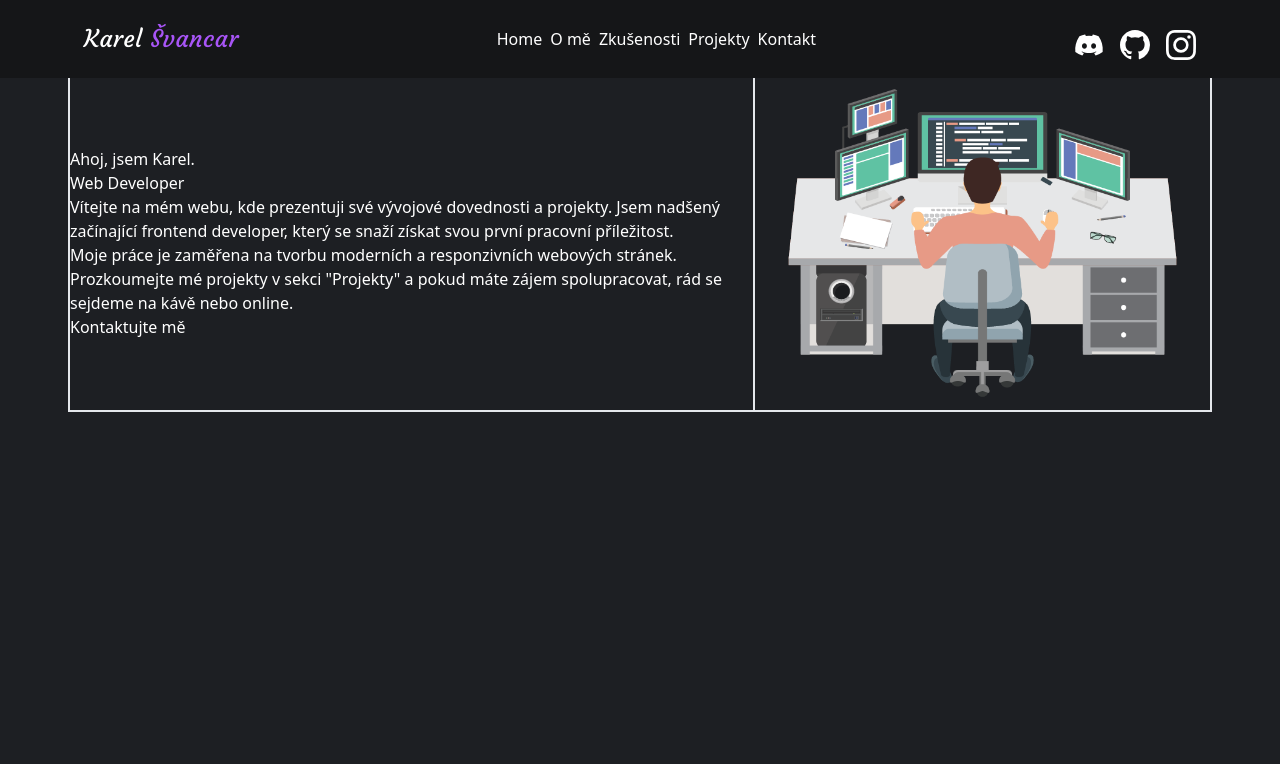
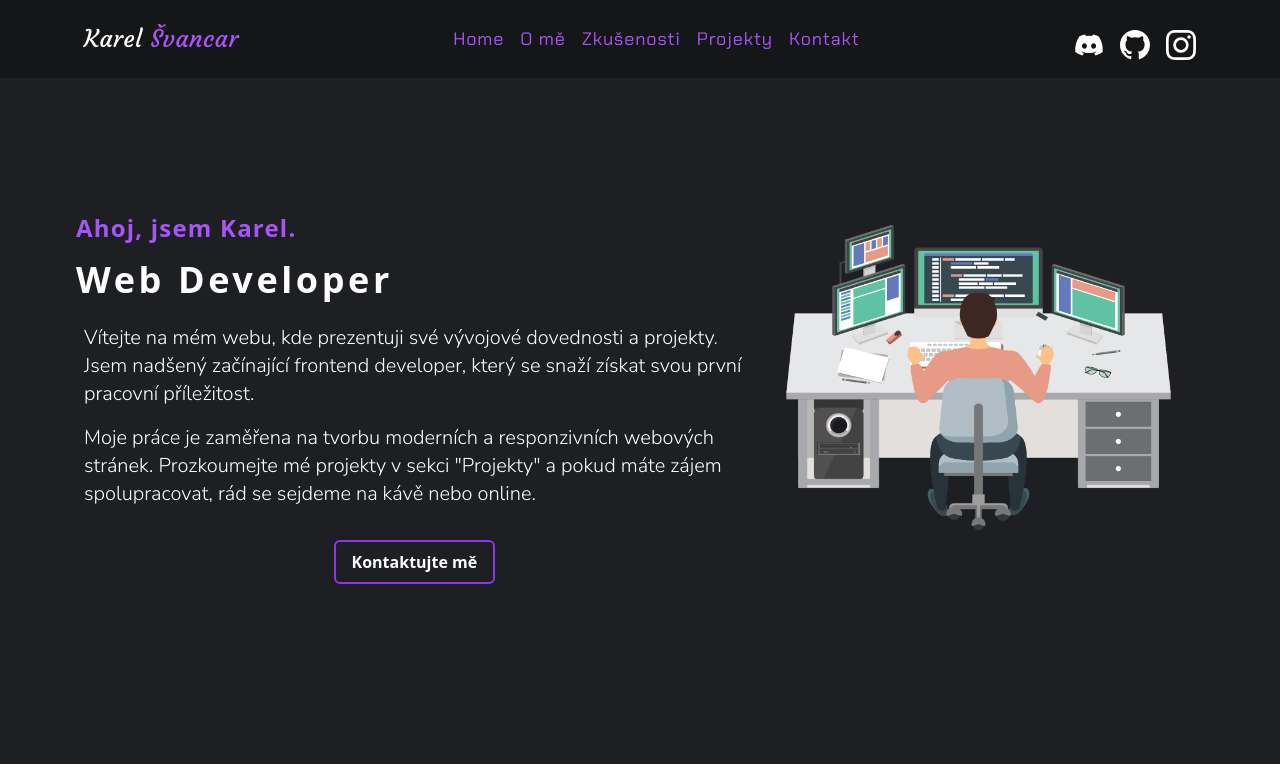
Before and after one commit to KarelStastny/my-web, a React (Create React App) app: page / in a window 1280 px wide. Shown: the top 764 px of the page. Built offline with nearby package versions, Linux system fonts and the light colour scheme.

Commit message:
Upravena nagivace, udělán vzhled HeroSection

```diff
--- a/src/App.js
+++ b/src/App.js
@@ -14,15 +14,16 @@ function App() {
     <div className="App">
       <div className="">
         {/* Header */}
-        <header className="h-screen overflow-hidden">
+        <header className=" overflow-hidden">
           <Navbar />
 
           <HeroSection />
 
         </header>
+        <Banner/>
         <Aboutme/>
           <Experience/>
-          <Banner/>
+
           <Projects/>
           <Contakt/>
           <Footer/>
--- a/src/Front-end/components/HeroSection.jsx
+++ b/src/Front-end/components/HeroSection.jsx
@@ -3,24 +3,37 @@ import developer from "../../images/developer.png";
 
 const HeroSection = () => {
   return (
-    <div className="w-full mt-[70px]">
+    <div className="w-full mt-[70px]  h-full md:pt-[130px] md:mb-[130px] md:flex">
       <div className="max-w-6xl m-auto p-1">
         {/* Hero Section */}
-        <section className="border flex">
+        <section className=" flex flex-col-reverse md:flex-row p-2">
           {/* Text */}
-          <div className="border w-[60%] flex items-start justify-center flex-col">
-            <h1>Ahoj, jsem Karel.</h1>
-            <h2>Web Developer</h2>
-            <p>
-              Vítejte na mém webu, kde prezentuji své vývojové dovednosti a projekty. Jsem nadšený začínající frontend developer, který se snaží získat svou první pracovní příležitost.
+          <div className=" w-full lg:w-[60%] h-full flex items-start justify-center flex-col">
+            <h1 className="text-purple-500 lg:text-2xl pb-2 lg:pb-4 tracking-wider font-bold text-md">
+              Ahoj, jsem Karel.
+            </h1>
+            <h2 className="tracking-widest lg:text-4xl pb-2 lg:pb-4 font-bold text-2xl">
+              Web Developer
+            </h2>
+            <p className="p-2 text-lg lg:text-xl font-nunito-sans text-justify md:text-left">
+              Vítejte na mém webu, kde prezentuji své vývojové dovednosti a
+              projekty. Jsem nadšený začínající frontend developer, který se
+              snaží získat svou první pracovní příležitost.
             </p>
-            <p>
-              Moje práce je zaměřena na tvorbu moderních a responzivních webových stránek. Prozkoumejte mé projekty v sekci "Projekty" a pokud máte zájem spolupracovat, rád se sejdeme na kávě nebo online.
+            <p className="p-2 text-lg lg:text-xl font-nunito-sans text-justify md:text-left">
+              Moje práce je zaměřena na tvorbu moderních a responzivních
+              webových stránek. Prozkoumejte mé projekty v sekci "Projekty" a
+              pokud máte zájem spolupracovat, rád se sejdeme na kávě nebo
+              online.
             </p>
-            <button>Kontaktujte mě</button>
+            <div className="flex w-full justify-center items-center mt-6 mb-6">
+              <button className=" border-2 rounded-md  border-purple-600 hover:bg-purple-600 hover:text-dark font-bold transition-all duration-200 py-2 px-4 text-center">
+                Kontaktujte mě
+              </button>
+            </div>
           </div>
           {/* Foto */}
-          <div className="border w-[40%]">
+          <div className=" w-full lg:w-[40%]">
             <img src={developer} alt="" />
           </div>
         </section>
--- a/src/Front-end/components/Navbar.jsx
+++ b/src/Front-end/components/Navbar.jsx
@@ -23,7 +23,7 @@ const Navbar = () => {
         {/* Logo */}
         <div className=" flex items-center justify-between w-full md:w-auto ">
           <div className="p-2 md:p-4 ">
-          <h2 className="font-courgate tracking-wide text-xl md:text-2xl ">Karel <span className="text-purple-500">Švancar</span> </h2>
+          <h2 className=" cursor-pointer font-courgate tracking-wide text-xl md:text-2xl ">Karel <span className="text-purple-500">Švancar</span> </h2>
           </div>
 
           {/* Hamburger */}
@@ -39,12 +39,12 @@ const Navbar = () => {
 
 
         {/* Menu Desktop */}
-        <nav className=" gap-2 hidden md:flex items-center justify-center">
-          <li>Home</li>
-          <li>O mě</li>
-          <li>Zkušenosti</li>
-          <li>Projekty</li>
-          <li>Kontakt</li>
+        <nav className=" gap-4 hidden md:flex items-center justify-center">
+          <li className="text-lg font-chakra-petch tracking-wider text-purple-500 cursor-pointer hover:border-b-2 hover:text-purple-300 border-purple-300 transition-all duration-100">Home</li>
+          <li className="text-lg font-chakra-petch tracking-wider text-purple-500 cursor-pointer hover:border-b-2 hover:text-purple-300 border-purple-300 transition-all duration-100">O mě</li>
+          <li className="text-lg font-chakra-petch tracking-wider text-purple-500 cursor-pointer hover:border-b-2 hover:text-purple-300 border-purple-300 transition-all duration-100">Zkušenosti</li>
+          <li className="text-lg font-chakra-petch tracking-wider text-purple-500 cursor-pointer hover:border-b-2 hover:text-purple-300 border-purple-300 transition-all duration-100">Projekty</li>
+          <li className="text-lg font-chakra-petch tracking-wider text-purple-500 cursor-pointer hover:border-b-2 hover:text-purple-300 border-purple-300 transition-all duration-100">Kontakt</li>
         </nav>
         {/* Social Media */}
         <section className=" h-full  hidden md:flex p-4">
--- a/src/index.css
+++ b/src/index.css
@@ -14,16 +14,3 @@ body{
     color: white;
 
 }
-
-.mobile-navbar {
-    position: fixed;
-    bottom: 0; /* Umístění do spodní části obrazovky */
-    left: 0; /* Zarovnání vlevo */
-    width: 100%; /* 100% šířka */
-    background-color: black; /* Barva pozadí */
-    display: flex;
-    flex-direction: column; /* Umístění elementů ve sloupci */
-    align-items: center; /* Zarovnání do středu */
-    z-index: 1000; /* Z-index nastaven na vysokou hodnotu */
-    padding: 20px; /* Vnější odsazení */
-  }
```
